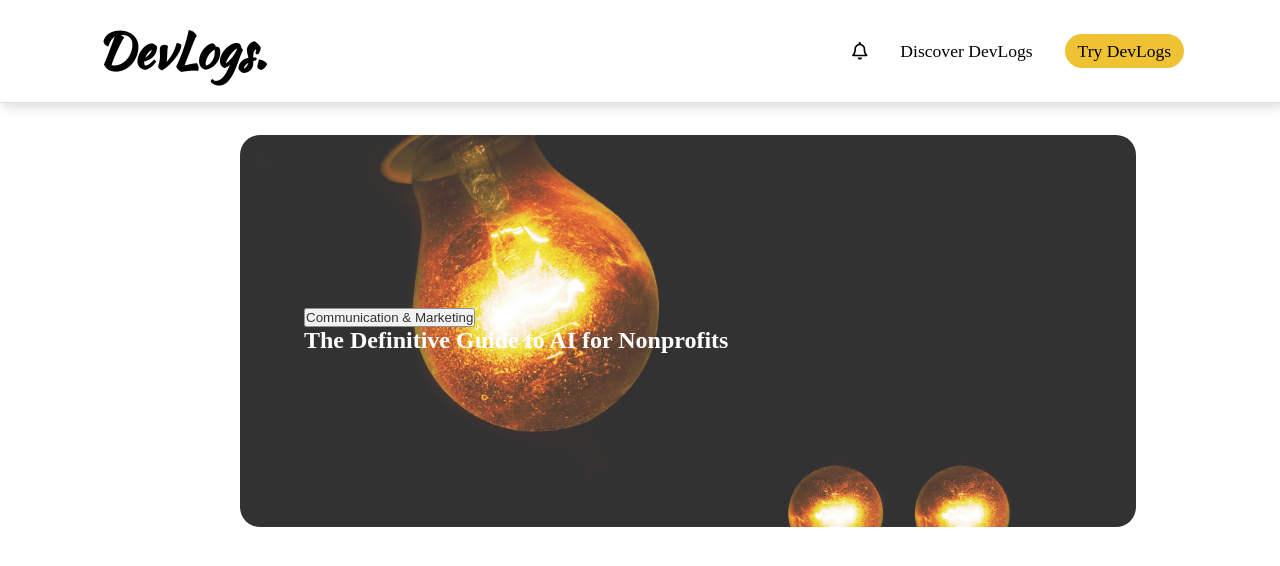
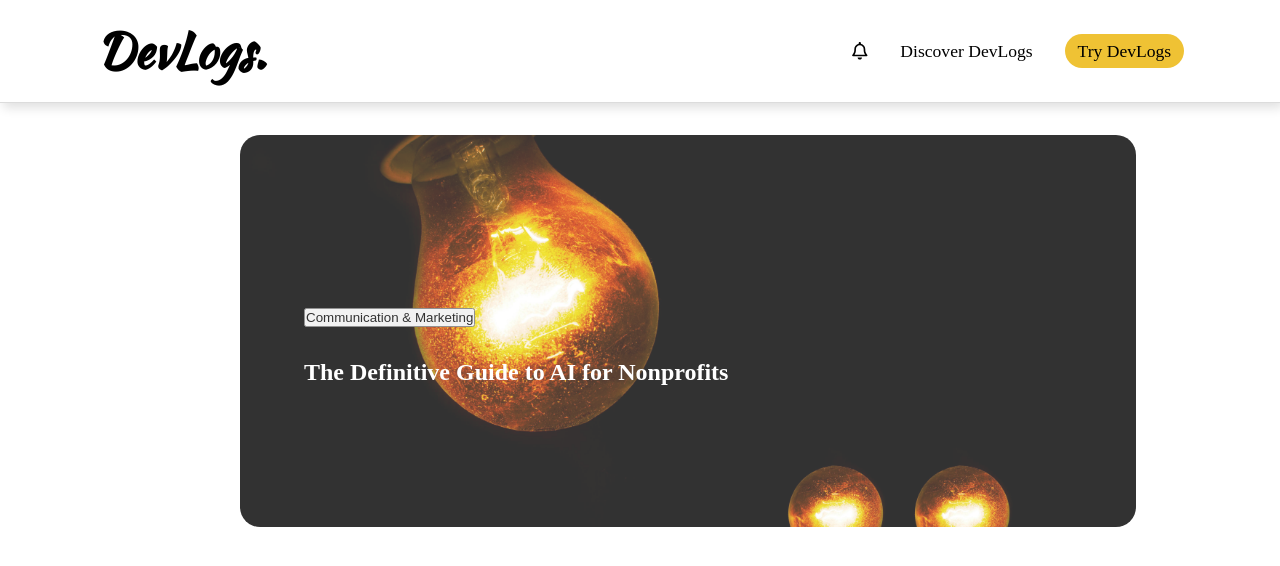
Before and after one commit to hassaammgl/mern-blog-client, a React (Vite) app: page / in a window 1280 px wide. Shown: the top 566 px of the page. Built offline with nearby package versions, Linux system fonts and the light colour scheme; a web font is replaced by a local one.

Commit message:
adsfadsf

```diff
--- a/src/styles/banner.scss
+++ b/src/styles/banner.scss
@@ -15,6 +15,8 @@
     background-image: url("../../public/bulb.jpg");
 
     .bannercontent{
-
+        button{
+            margin: 2rem 0;
+        }
     }
 }
```
